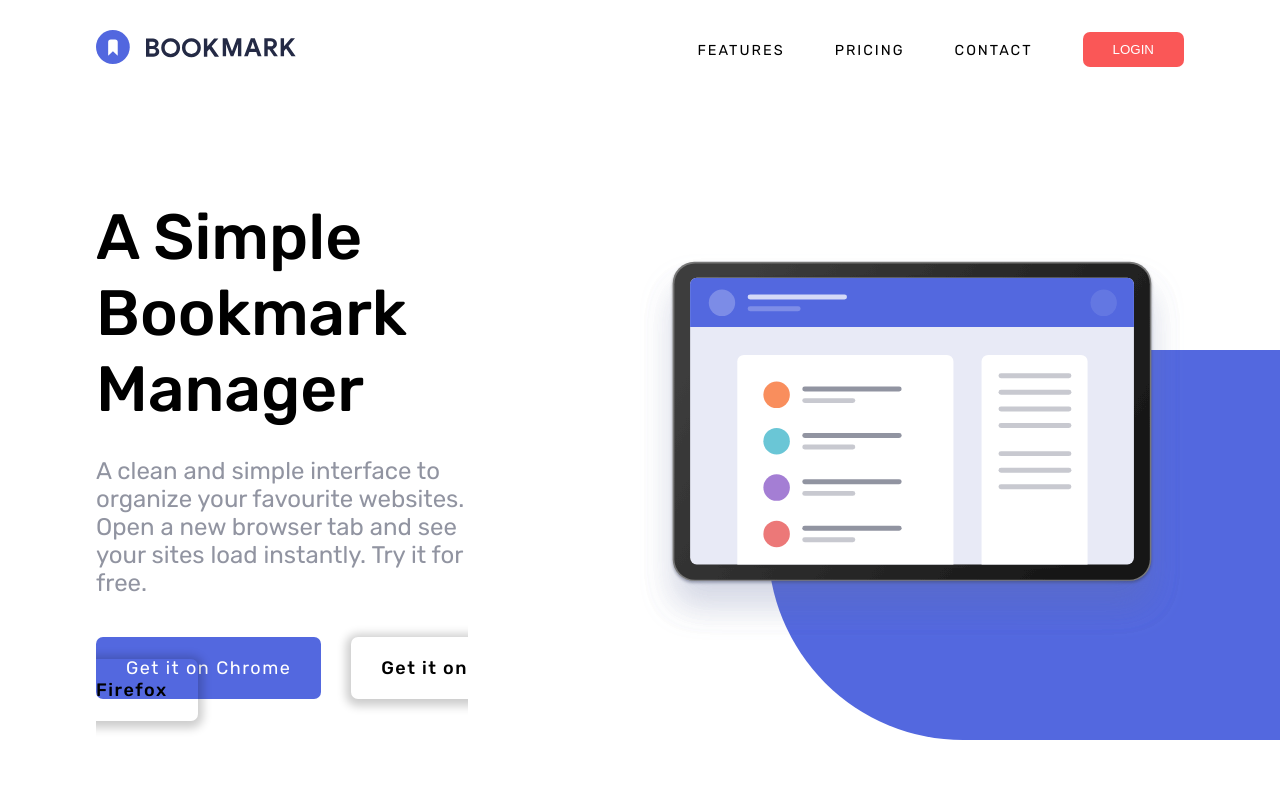
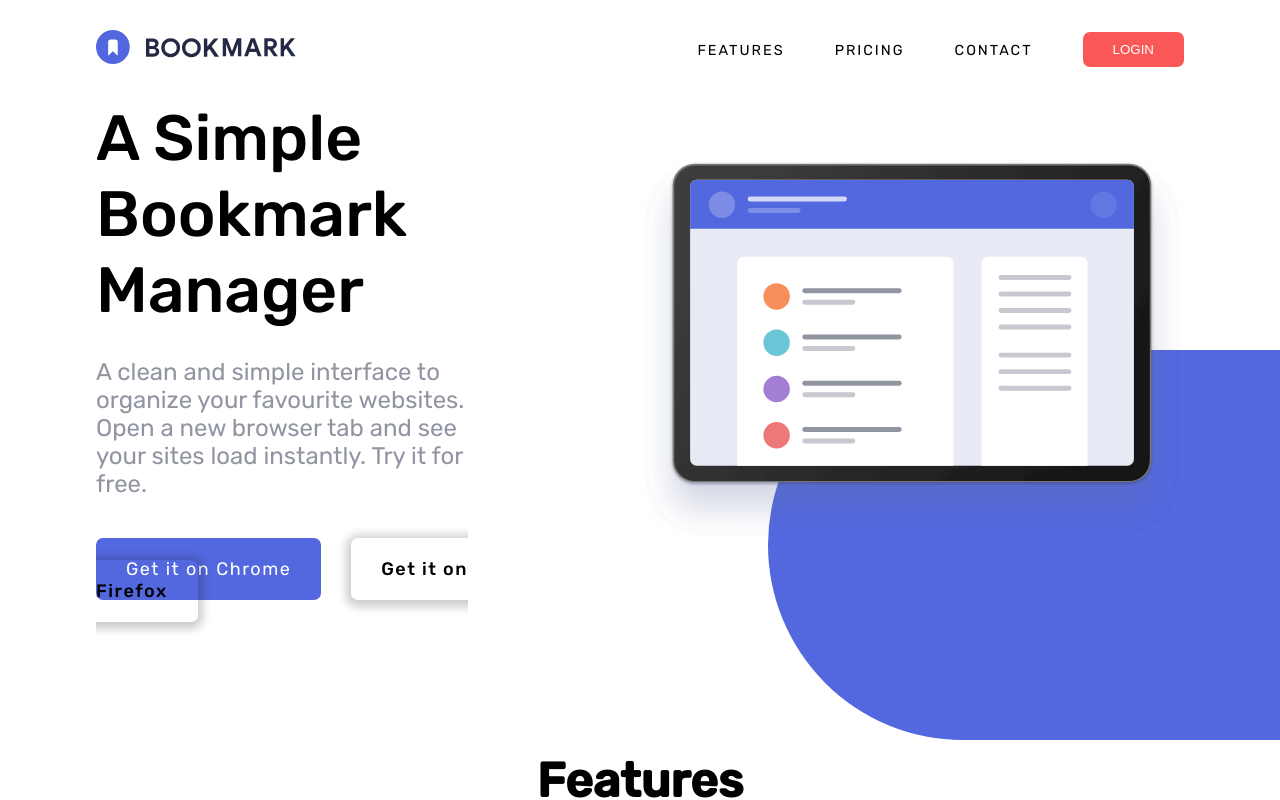
Before and after one commit to ccaio-oliveira/bookmark-landing-page-master, a React (Create React App) app: page / in a window 1280 px wide. Shown: the top 800 px of the page. Built offline with nearby package versions, Linux system fonts and the light colour scheme.

Commit message:
deixando navegação fixed

```diff
--- a/src/components/navigation/menu.css
+++ b/src/components/navigation/menu.css
@@ -1,6 +1,10 @@
 .navigation {
+    width: 100%;
+    position: fixed;
+    top: 0;
     padding: 30px 0;
     background: #fff;
+    z-index: 3;
 }
 
 .navigation .container {
@@ -63,6 +67,8 @@ li a:hover {
 }
 
 @media (max-width: 885px){
+
+
     .menu {
         display: initial;
     }
```
